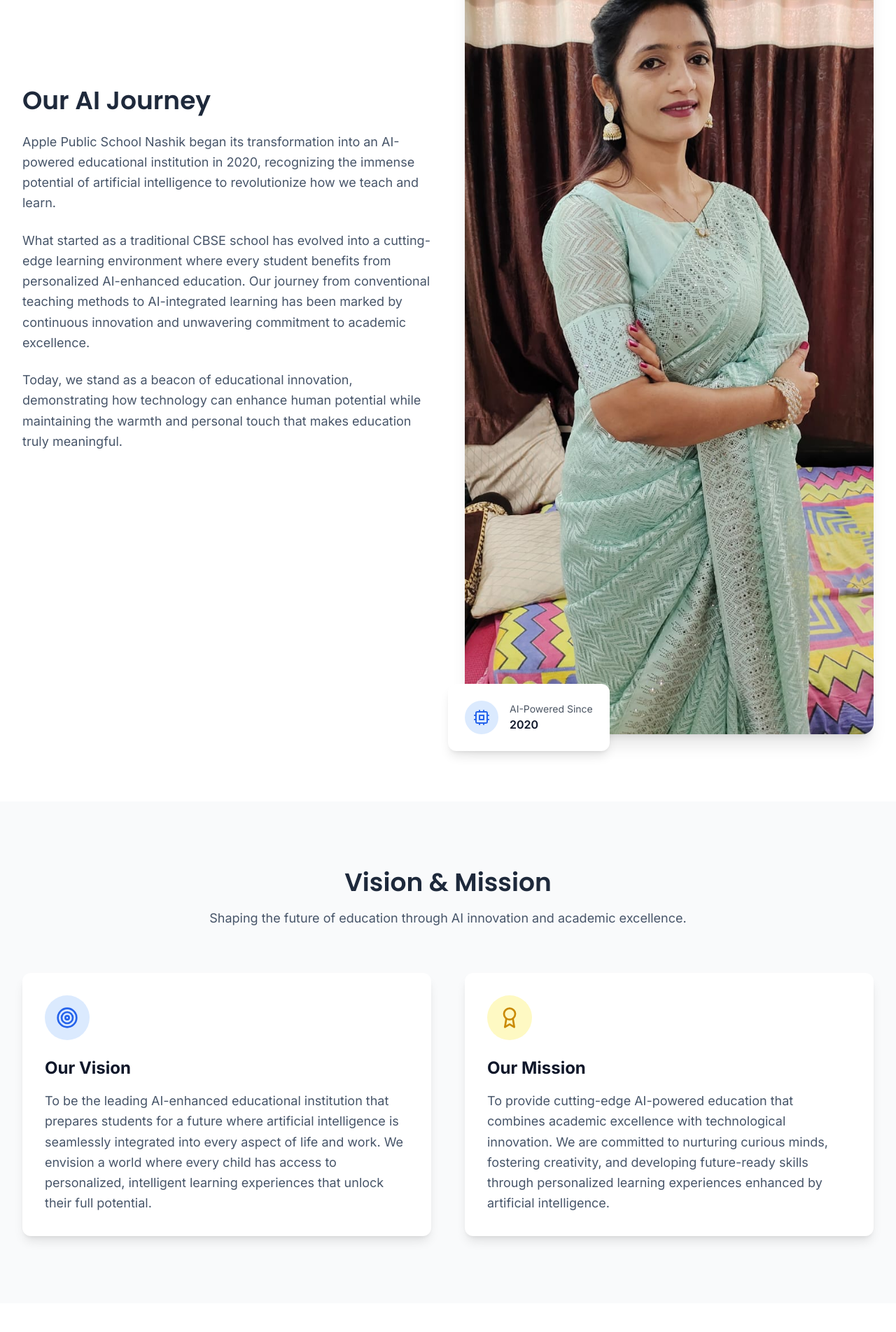
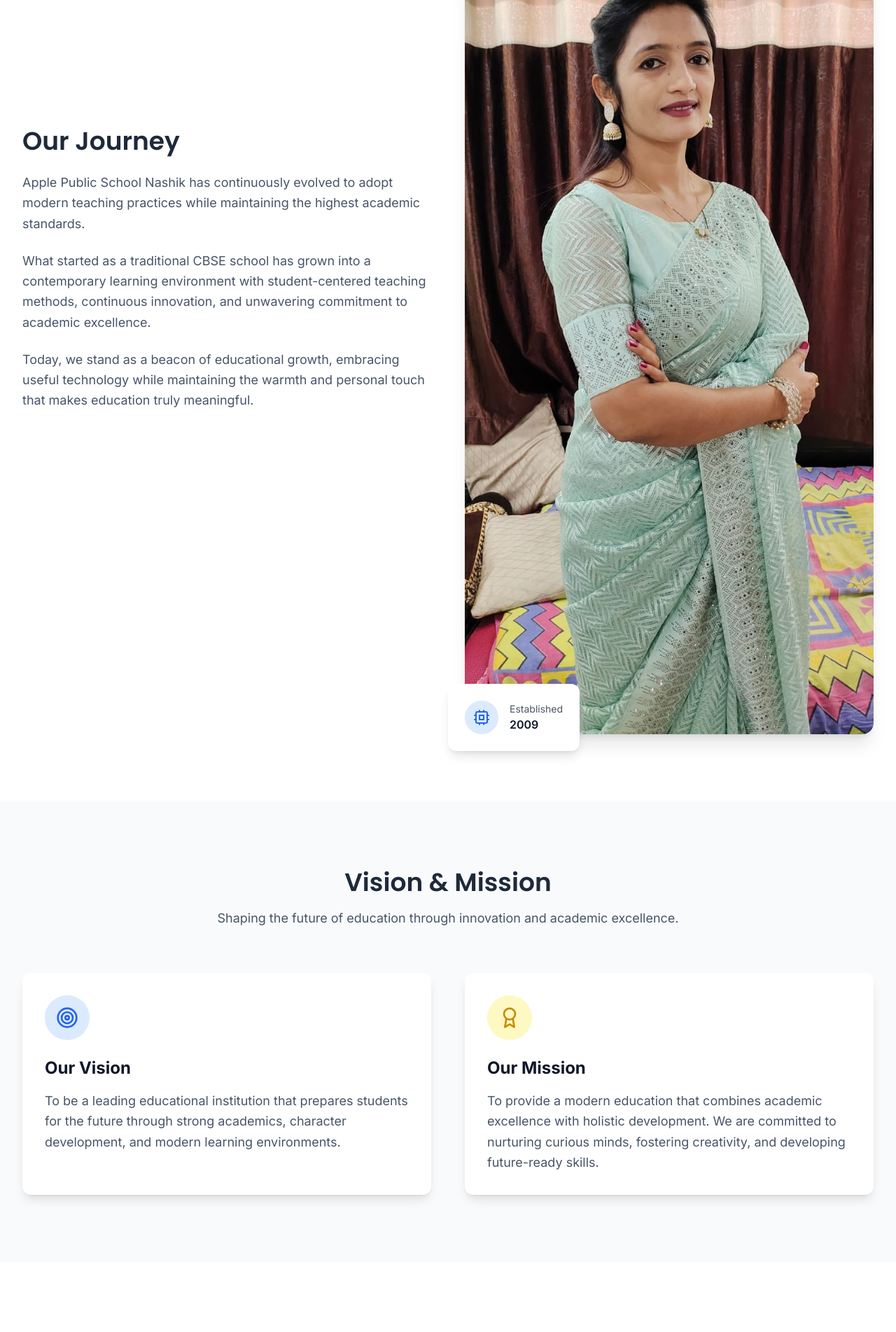
Before and after one commit to dhruvmarathe18/apsnashik18, a Next.js app: page /about in a window 1280 px wide. Shown: the part 840-2743 px from the top of the page at 70% size. Built offline with nearby package versions, Linux system fonts and the light colour scheme.

Commit message:
changes01011

```diff
--- a/app/about/page.tsx
+++ b/app/about/page.tsx
@@ -92,7 +92,7 @@
             transition={{ duration: 0.6, delay: 0.2 }}
             className="heading-primary mb-4"
           >
-            About Our AI-Enhanced School
+            About Our School
           </motion.h1>
           <motion.p
             initial={{ opacity: 0, y: 30 }}
@@ -100,7 +100,7 @@
             transition={{ duration: 0.6, delay: 0.4 }}
             className="text-xl text-gray-200 max-w-3xl mx-auto"
           >
-            Pioneering the future of education through artificial intelligence and innovative teaching methodologies.
+            Providing quality education with modern teaching methodologies and strong values.
           </motion.p>
         </div>
       </section>
@@ -115,20 +115,19 @@
               transition={{ duration: 0.8 }}
               viewport={{ once: true }}
             >
-              <h2 className="heading-secondary mb-6">Our AI Journey</h2>
+              <h2 className="heading-secondary mb-6">Our Journey</h2>
               <p className="text-body mb-6">
-                Apple Public School Nashik began its transformation into an AI-powered educational institution in 2020,
-                recognizing the immense potential of artificial intelligence to revolutionize how we teach and learn.
+                Apple Public School Nashik has continuously evolved to adopt modern teaching practices while maintaining
+                the highest academic standards.
               </p>
               <p className="text-body mb-6">
-                What started as a traditional CBSE school has evolved into a cutting-edge learning environment where
-                every student benefits from personalized AI-enhanced education. Our journey from conventional teaching
-                methods to AI-integrated learning has been marked by continuous innovation and unwavering commitment
+                What started as a traditional CBSE school has grown into a contemporary learning environment with
+                student-centered teaching methods, continuous innovation, and unwavering commitment
                 to academic excellence.
               </p>
               <p className="text-body mb-8">
-                Today, we stand as a beacon of educational innovation, demonstrating how technology can enhance
-                human potential while maintaining the warmth and personal touch that makes education truly meaningful.
+                Today, we stand as a beacon of educational growth, embracing useful technology while maintaining the
+                warmth and personal touch that makes education truly meaningful.
               </p>
             </motion.div>
 
@@ -141,7 +140,7 @@
             >
               <img
                 src="/images/principal.jpeg"
-                alt="AI-Enhanced Learning Environment"
+                alt="Modern Learning Environment"
                 className="w-full h-auto rounded-2xl shadow-xl"
               />
               <div className="absolute -bottom-6 -left-6 bg-white rounded-xl p-6 shadow-lg">
@@ -150,8 +149,8 @@
                     <Cpu className="w-6 h-6 text-primary-600" />
                   </div>
                   <div>
-                    <p className="text-sm text-gray-600">AI-Powered Since</p>
-                    <p className="font-semibold text-dark-900">2020</p>
+                    <p className="text-sm text-gray-600">Established</p>
+                    <p className="font-semibold text-dark-900">2009</p>
                   </div>
                 </div>
               </div>
@@ -172,7 +171,7 @@
           >
             <h2 className="heading-secondary mb-4">Vision & Mission</h2>
             <p className="text-body max-w-3xl mx-auto">
-              Shaping the future of education through AI innovation and academic excellence.
+              Shaping the future of education through innovation and academic excellence.
             </p>
           </motion.div>
 
@@ -190,10 +189,8 @@
               </div>
               <h3 className="text-2xl font-bold text-dark-900 mb-4">Our Vision</h3>
               <p className="text-body">
-                To be the leading AI-enhanced educational institution that prepares students for a future
-                where artificial intelligence is seamlessly integrated into every aspect of life and work.
-                We envision a world where every child has access to personalized, intelligent learning
-                experiences that unlock their full potential.
+                To be a leading educational institution that prepares students for the future
+                through strong academics, character development, and modern learning environments.
               </p>
             </motion.div>
 
@@ -210,18 +207,17 @@
               </div>
               <h3 className="text-2xl font-bold text-dark-900 mb-4">Our Mission</h3>
               <p className="text-body">
-                To provide cutting-edge AI-powered education that combines academic excellence with
-                technological innovation. We are committed to nurturing curious minds, fostering
-                creativity, and developing future-ready skills through personalized learning experiences
-                enhanced by artificial intelligence.
+                To provide a modern education that combines academic excellence with
+                holistic development. We are committed to nurturing curious minds, fostering
+                creativity, and developing future-ready skills.
               </p>
             </motion.div>
           </div>
         </div>
       </section>
 
-      {/* AI Features Section */}
-      <section className="section-padding" id="ai-features">
+      {/* Key Features Section */}
+      <section className="section-padding" id="features">
         <div className="container-custom">
           <motion.div
             initial={{ opacity: 0, y: 30 }}
@@ -230,9 +226,9 @@
             viewport={{ once: true }}
             className="text-center mb-16"
           >
-            <h2 className="heading-secondary mb-4">AI-Enhanced Learning Features</h2>
+            <h2 className="heading-secondary mb-4">Key Features</h2>
             <p className="text-body max-w-3xl mx-auto">
-              Discover how artificial intelligence is transforming education at APS Nashik.
+              Discover what makes learning at APS Nashik effective and engaging.
             </p>
           </motion.div>
 
@@ -320,7 +316,7 @@
           >
             <h2 className="heading-secondary mb-4">Our Core Values</h2>
             <p className="text-body max-w-3xl mx-auto">
-              The principles that guide our AI-enhanced educational approach.
+              The principles that guide our educational approach.
             </p>
           </motion.div>
 
@@ -354,10 +350,9 @@
             transition={{ duration: 0.6 }}
             viewport={{ once: true }}
           >
-            <h2 className="heading-secondary text-white mb-4">Join the AI Education Revolution</h2>
+            <h2 className="heading-secondary text-white mb-4">Join Our School Community</h2>
             <p className="text-xl text-gray-200 mb-8 max-w-3xl mx-auto">
-              Be part of the future of education. Experience how artificial intelligence can transform
-              learning and unlock your child's full potential.
+              Be part of a thriving learning community focused on academic excellence and holistic development.
             </p>
             <div className="flex flex-col sm:flex-row gap-4 justify-center">
               <Link href="/contact" className="btn-secondary">
@@ -365,7 +360,7 @@
                 <ArrowRight className="w-5 h-5 ml-2" />
               </Link>
               <Link href="/gallery" className="btn-outline border-white text-white hover:bg-white hover:text-primary-600">
-                View Our AI Gallery
+                View Our Gallery
               </Link>
             </div>
           </motion.div>
--- a/app/academics/page.tsx
+++ b/app/academics/page.tsx
@@ -146,7 +146,7 @@
       icon: Brain,
       title: 'Learning Support',
       description: 'Specialized support for students with different learning needs',
-      features: ['Individual attention', 'Remedial classes', 'AI-assisted learning', 'Progress monitoring']
+      features: ['Individual attention', 'Remedial classes', 'Project-based learning', 'Progress monitoring']
     },
     {
       icon: Users,
@@ -180,10 +180,10 @@
           <motion.h1
             initial={{ opacity: 0, y: 30 }}
             animate={{ opacity: 1, y: 0 }}
-            transition={{ duration: 0.6, delay: 0.2 }}
+            transition={{ duration: 0.6 }}
             className="heading-primary mb-4"
           >
-            AI-Enhanced Academic Excellence
+            Academic Excellence
           </motion.h1>
           <motion.p
             initial={{ opacity: 0, y: 30 }}
@@ -191,7 +191,7 @@
             transition={{ duration: 0.6, delay: 0.4 }}
             className="text-xl text-gray-200 max-w-3xl mx-auto"
           >
-            Discover our innovative curriculum that combines traditional academic excellence with cutting-edge AI technology.
+            Discover our innovative curriculum that combines traditional academic excellence with modern teaching.
           </motion.p>
         </div>
       </section>
@@ -206,7 +206,7 @@
             viewport={{ once: true }}
             className="text-center mb-16"
           >
-            <h2 className="heading-secondary mb-4">Our AI-Enhanced Curriculum</h2>
+            <h2 className="heading-secondary mb-4">Our Curriculum</h2>
             <p className="text-body max-w-3xl mx-auto">
               A comprehensive educational framework that prepares students for the future through innovative learning methods.
             </p>
@@ -253,7 +253,7 @@
           >
             <h2 className="heading-secondary mb-4">Academic Subjects</h2>
             <p className="text-body max-w-3xl mx-auto">
-              Comprehensive subject offerings enhanced with AI technology and modern teaching methodologies.
+              Comprehensive subject offerings with modern teaching methodologies.
             </p>
           </motion.div>
 
@@ -436,9 +436,9 @@
             transition={{ duration: 0.6 }}
             viewport={{ once: true }}
           >
-            <h2 className="heading-secondary text-white mb-4">Experience AI-Enhanced Education</h2>
+            <h2 className="heading-secondary text-white mb-4">Experience Our Education</h2>
             <p className="text-xl text-gray-200 mb-8 max-w-3xl mx-auto">
-              Join our innovative academic program and give your child the advantage of AI-powered learning.
+              Join our academic program and give your child a strong foundation for the future.
               Apply now to secure your child's future in education.
             </p>
             <div className="flex flex-col sm:flex-row gap-4 justify-center">
--- a/app/globals.css
+++ b/app/globals.css
@@ -15,19 +15,19 @@
 
 @layer components {
   .btn-primary {
-    @apply bg-primary-600 hover:bg-primary-700 text-white font-medium py-3 px-6 rounded-lg transition-all duration-300 transform hover:scale-105 shadow-lg hover:shadow-xl;
+    @apply inline-flex items-center justify-center bg-primary-600 hover:bg-primary-700 active:bg-primary-800 text-white font-semibold py-3 px-5 md:px-6 rounded-lg transition-colors duration-200 shadow-sm hover:shadow focus:outline-none focus-visible:ring-2 focus-visible:ring-primary-400 focus-visible:ring-offset-2 disabled:opacity-60 disabled:cursor-not-allowed;
   }
 
   .btn-secondary {
-    @apply bg-secondary-500 hover:bg-secondary-600 text-white font-medium py-3 px-6 rounded-lg transition-all duration-300 transform hover:scale-105 shadow-lg hover:shadow-xl;
+    @apply inline-flex items-center justify-center bg-secondary-600 hover:bg-secondary-700 active:bg-secondary-800 text-white font-semibold py-3 px-5 md:px-6 rounded-lg transition-colors duration-200 shadow-sm hover:shadow focus:outline-none focus-visible:ring-2 focus-visible:ring-secondary-400 focus-visible:ring-offset-2 disabled:opacity-60 disabled:cursor-not-allowed;
   }
 
   .btn-outline {
-    @apply border-2 border-primary-600 text-primary-600 hover:bg-primary-600 hover:text-white font-medium py-3 px-6 rounded-lg transition-all duration-300;
+    @apply inline-flex items-center justify-center border border-primary-500 text-primary-600 hover:bg-primary-50 active:bg-primary-100 font-semibold py-3 px-5 md:px-6 rounded-lg transition-colors duration-200 focus:outline-none focus-visible:ring-2 focus-visible:ring-primary-300 focus-visible:ring-offset-2 disabled:opacity-60 disabled:cursor-not-allowed;
   }
 
   .section-padding {
-    @apply py-16 md:py-24;
+    @apply py-12 sm:py-16 lg:py-24;
   }
 
   .container-custom {
@@ -35,7 +35,7 @@
   }
 
   .heading-primary {
-    @apply text-4xl md:text-5xl lg:text-6xl font-display font-bold text-dark-900 leading-tight;
+    @apply text-3xl sm:text-4xl md:text-5xl lg:text-6xl font-display font-bold text-dark-900 leading-tight;
   }
 
   .heading-secondary {
--- a/components/Header.tsx
+++ b/components/Header.tsx
@@ -72,23 +72,23 @@
       </div>
 
       {/* Main Header */}
-      <header className={`fixed top-0 left-0 right-0 z-50 transition-all duration-300 ${
+      <header className={`fixed top-0 left-0 right-0 z-50 transition-colors duration-200 ${
         isScrolled
-          ? 'bg-white/95 backdrop-blur shadow-lg'
+          ? 'bg-white/95 backdrop-blur shadow-md'
           : 'bg-white'
       }`}>
         <div className="container-custom">
-          <div className="flex items-center justify-between h-20">
+          <div className="flex items-center justify-between h-16 sm:h-18 md:h-20">
             {/* Logo */}
             <Link href="/" className="flex items-center space-x-3">
               <img
                 src="/images/aps.jpg"
                 alt="APS Nashik"
-                className="w-12 h-12 rounded-lg"
+                className="w-10 h-10 sm:w-11 sm:h-11 md:w-12 md:h-12 rounded-lg"
               />
               <div>
-                <h1 className="text-xl font-bold text-primary-600">APS Nashik</h1>
-                <p className="text-sm text-dark-500">Apple Public School</p>
+                <h1 className="text-lg sm:text-xl font-bold text-primary-600">APS Nashik</h1>
+                <p className="text-xs sm:text-sm text-dark-500">Apple Public School</p>
               </div>
             </Link>
 
@@ -150,7 +150,8 @@
             {/* Mobile Menu Button */}
             <button
               onClick={() => setIsMobileMenuOpen(!isMobileMenuOpen)}
-              className="lg:hidden p-2 text-dark-700 hover:text-primary-600"
+              aria-label="Toggle menu"
+              className="lg:hidden p-2 rounded-md border border-gray-200 text-dark-700 hover:text-primary-600 hover:border-primary-200 active:bg-gray-50"
             >
               {isMobileMenuOpen ? <X className="w-6 h-6" /> : <Menu className="w-6 h-6" />}
             </button>
@@ -164,7 +165,7 @@
               initial={{ opacity: 0, height: 0 }}
               animate={{ opacity: 1, height: 'auto' }}
               exit={{ opacity: 0, height: 0 }}
-              className="lg:hidden bg-white border-t border-gray-100"
+              className="lg:hidden bg-white border-t border-gray-100 shadow-sm"
             >
               <div className="container-custom py-4">
                 <nav className="space-y-2">
@@ -210,7 +211,7 @@
       </header>
 
       {/* Spacer for fixed header */}
-      <div className="h-20"></div>
+      <div className="h-16 sm:h-[72px] md:h-20"></div>
     </>
   )
 }
```
Also changed, not shown: app/contact/page.tsx (+14 -15 lines), app/school-info/page.tsx (+11 -11 lines), app/social/page.tsx (+6 -6 lines), app/test/page.tsx (+3 -3 lines).
